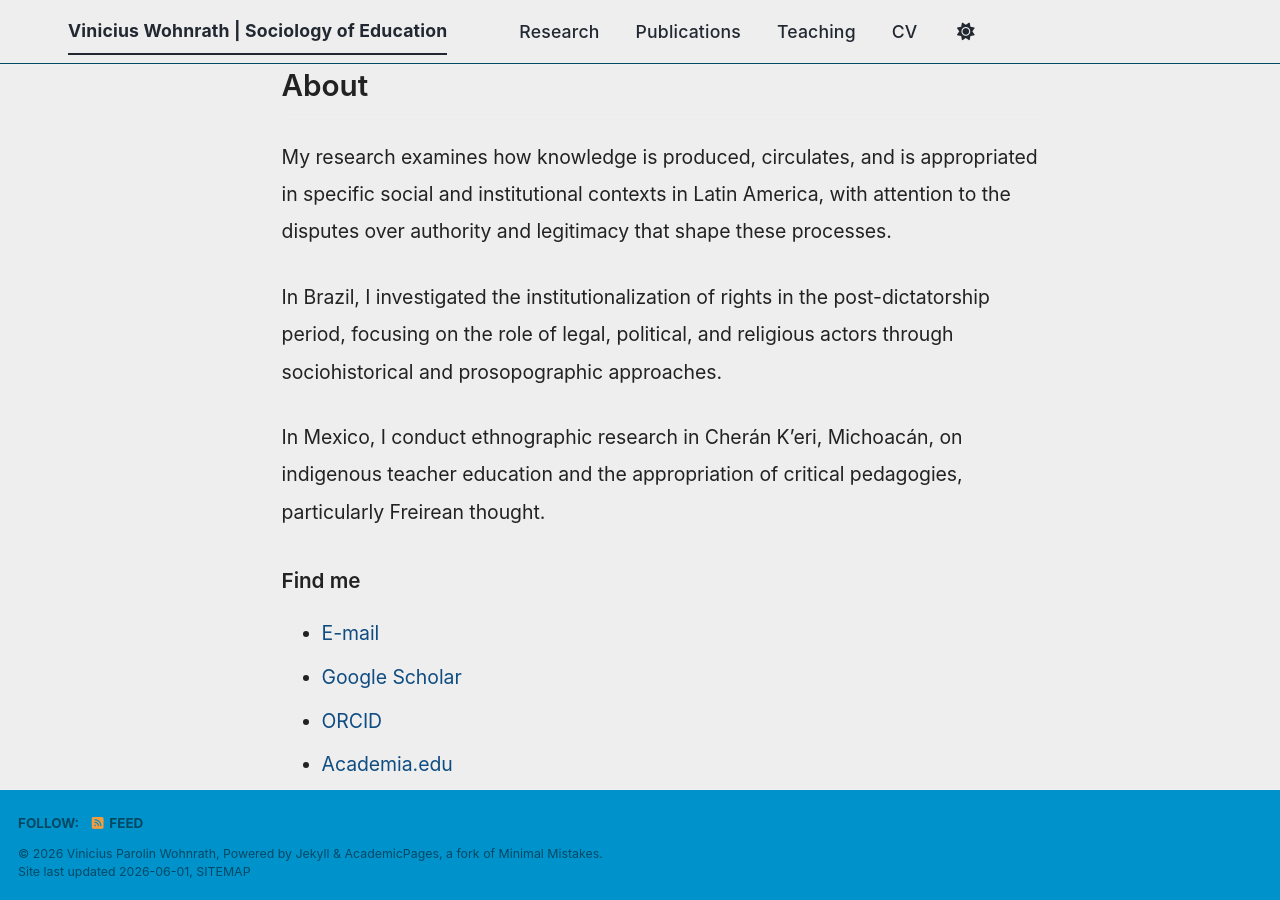
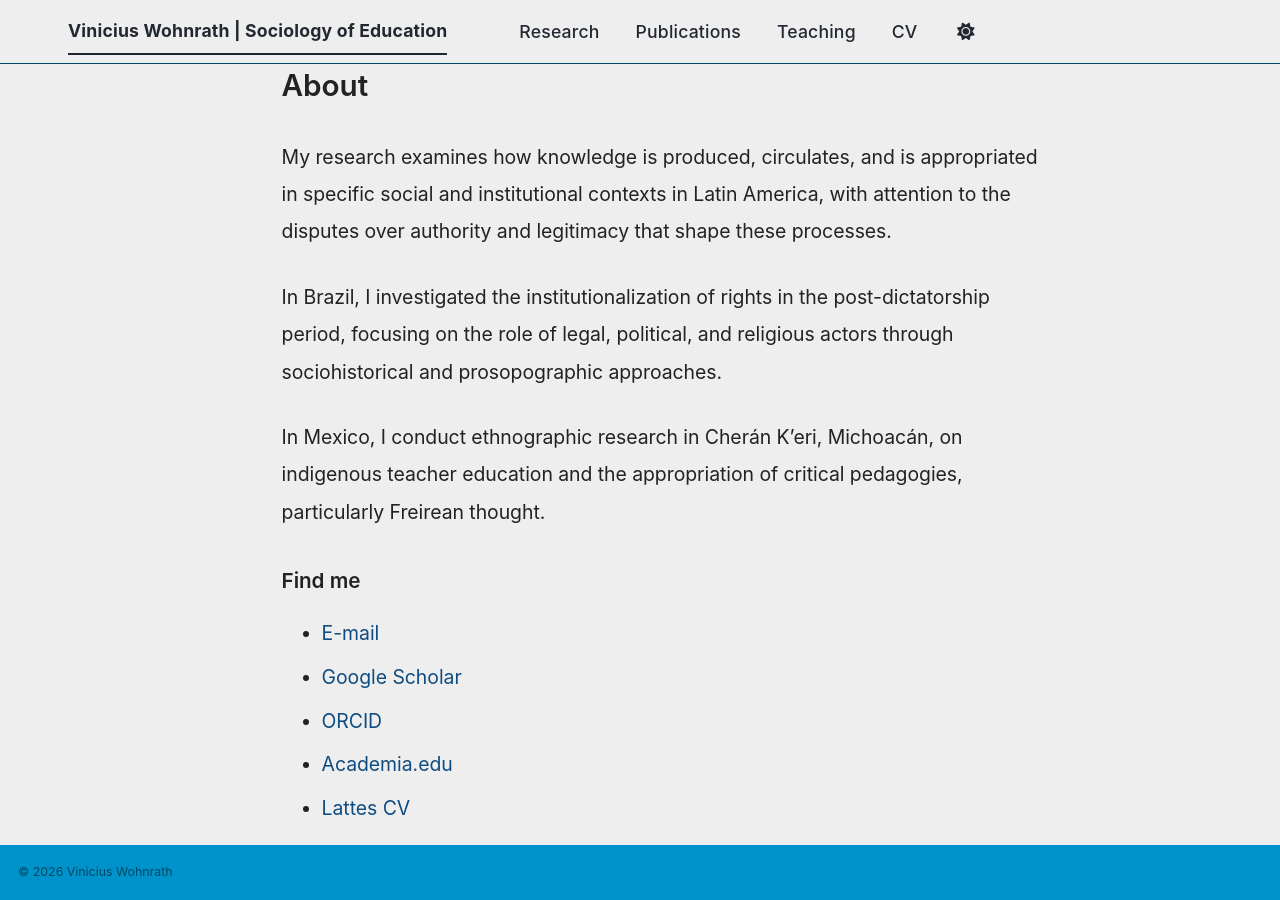
Before and after one commit to viniciuswohnrath/viniciuswohnrath.github.io, a Jekyll site: the page built from _pages/about.md, in a window 1280 px wide and 900 px high, scrolled down 530 px. Built offline with Jekyll 4.4.1, drawn with Linux system fonts in a browser that asks for light colours; a script bundle is joined from its source files by our own code; library files that are not in the unit come from our copies.

Commit message:
Update footer.html

```diff
--- a/_includes/footer.html
+++ b/_includes/footer.html
@@ -1,25 +1,5 @@
 {% include base_path %}
 
-{% if site.author.github or site.author.bitbucket or site.atom_feed.hide != true %}
-<div class="page__footer-follow">
-  <ul class="social-icons">
-    {% if site.data.ui-text[site.locale].follow_label %}
-      <li><strong>{{ site.data.ui-text[site.locale].follow_label }}</strong></li>
-    {% endif %}
-    {% if site.author.github %}
-      <li><a href="https://github.com/{{ site.author.github }}"><i class="fab fa-github" aria-hidden="true"></i> GitHub</a></li>
-    {% endif %}
-    {% if site.author.bitbucket %}
-      <li><a href="https://bitbucket.org/{{ site.author.bitbucket }}"><i class="fab fa-bitbucket" aria-hidden="true"></i> Bitbucket</a></li>
-    {% endif %}
-    {% if site.atom_feed.hide != true %}
-    <li><a href="{% if site.atom_feed.path %}{{ site.atom_feed.path }}{% else %}{{ base_path }}/feed.xml{% endif %}"><i class="fa fa-fw fa-rss-square" aria-hidden="true"></i> {{ site.data.ui-text[site.locale].feed_label | default: "Feed" }}</a></li>
-    {% endif %}
-  </ul>
+<div class="page__footer-copyright">
+  &copy; {{ site.time | date: '%Y' }} Vinicius Wohnrath
 </div>
-{% endif %}
-
-<div class="page__footer-copyright">
-  &copy; {{ site.time | date: '%Y' }} {{ site.name | default: site.title }}, {{ site.data.ui-text[site.locale].powered_by | default: "Powered by" }} <a href="https://jekyllrb.com" rel="nofollow">Jekyll</a> &amp; <a href="https://github.com/academicpages/academicpages.github.io">AcademicPages</a>, a fork of <a href="https://mademistakes.com/work/minimal-mistakes-jekyll-theme/" rel="nofollow">Minimal Mistakes</a>.<br />
-  Site last updated {{ "now" | date: '%Y-%m-%d' }}, <a href="/sitemap/" style="text-transform: uppercase;">{{ site.data.ui-text[site.locale].site_map | default: "Sitemap" }}</a>
-</div>
```
